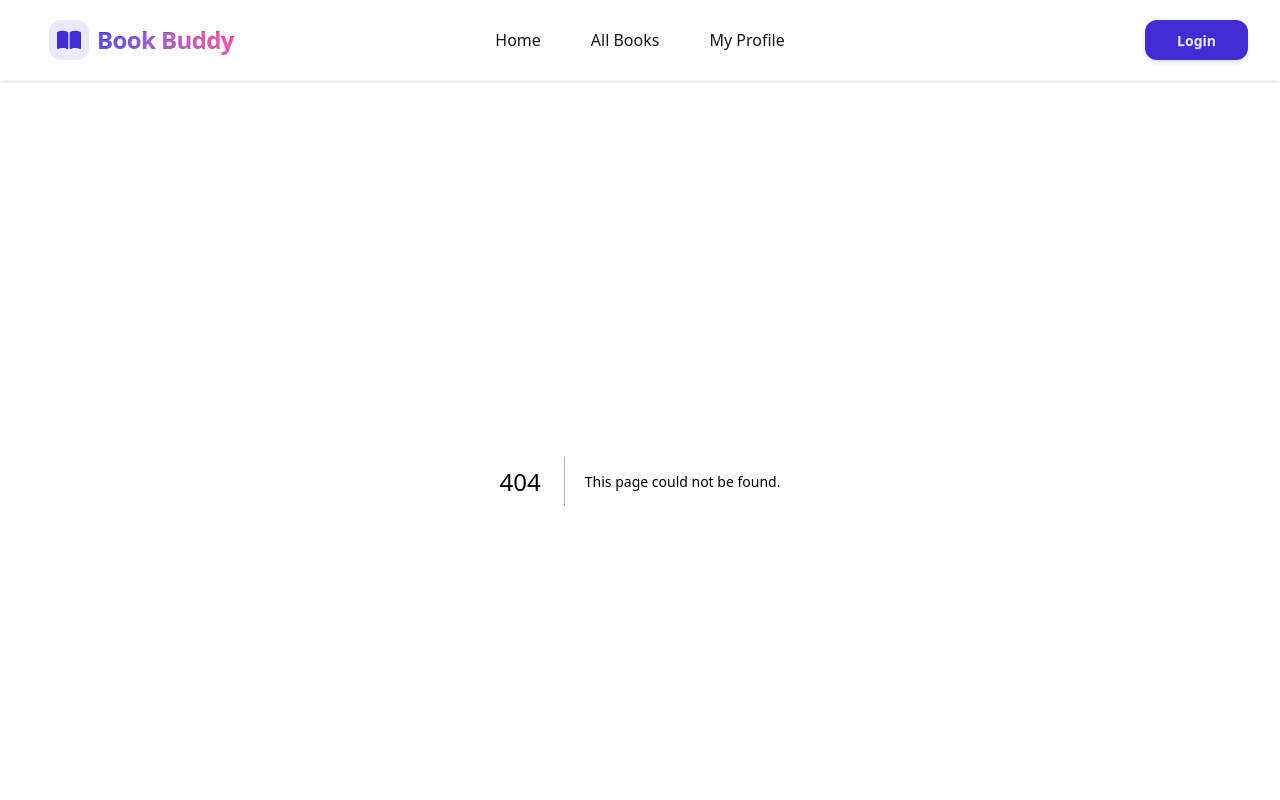
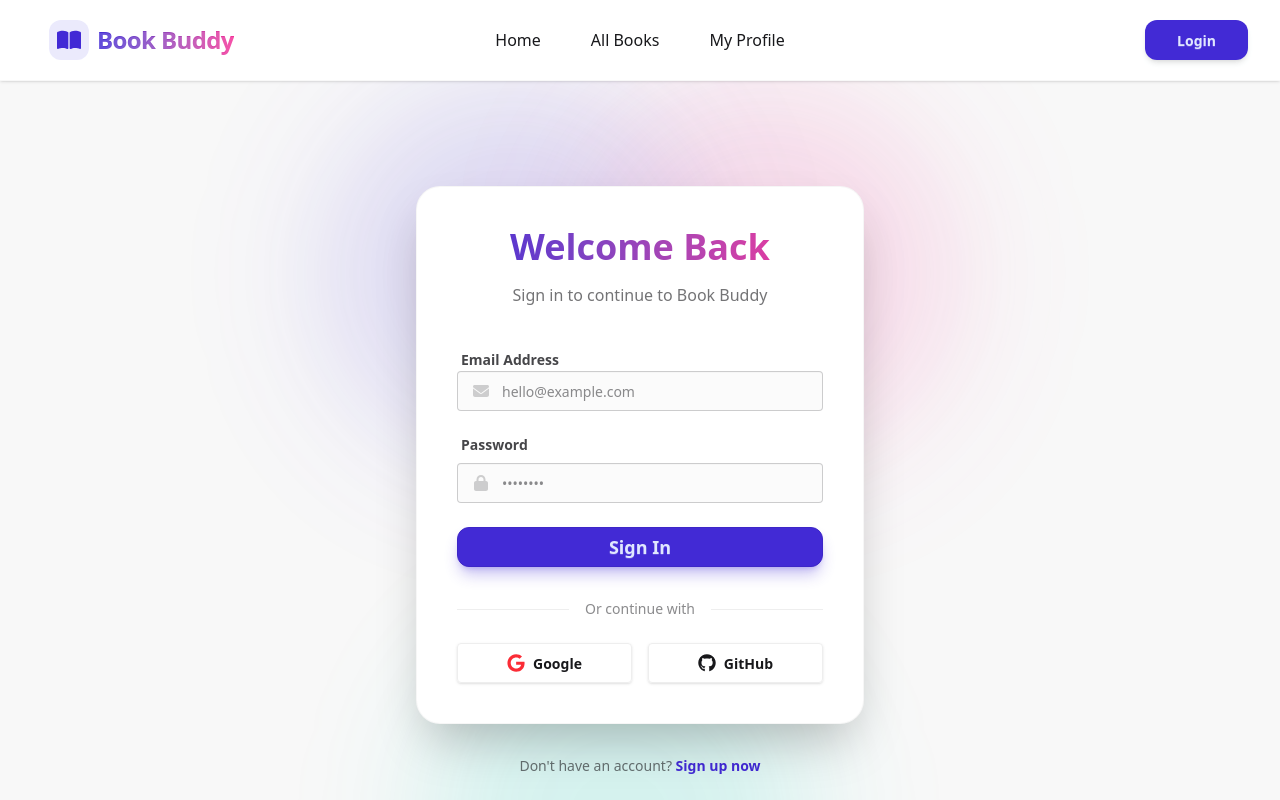
Before and after one commit to mahmudulhasanzb/A08-Book-Buddy, a Next.js app: page /login in a window 1280 px wide. Before the commit this address had no page. Shown: the top 800 px of the page. Built offline with nearby package versions, Linux system fonts and the light colour scheme.

Commit message:
added login page design

```diff
--- /dev/null
+++ b/src/app/(auth)/login/page.jsx
@@ -0,0 +1,113 @@
+"use client"
+import React from 'react';
+import Link from 'next/link';
+import { FaEnvelope, FaLock, FaGoogle, FaGithub } from 'react-icons/fa6';
+
+
+const LoginPage = () => {
+
+
+  return (
+    <div className="min-h-screen flex items-center justify-center bg-base-200 px-4 sm:px-6 lg:px-8 py-12 relative overflow-hidden">
+      {/* Background Decorative Blobs */}
+      <div className="absolute top-0 left-1/4 w-96 h-96 bg-primary/20 rounded-full mix-blend-multiply filter blur-3xl opacity-70 animate-blob"></div>
+      <div className="absolute top-0 right-1/4 w-96 h-96 bg-secondary/20 rounded-full mix-blend-multiply filter blur-3xl opacity-70 animate-blob animation-delay-2000"></div>
+      <div className="absolute -bottom-32 left-1/3 w-96 h-96 bg-accent/20 rounded-full mix-blend-multiply filter blur-3xl opacity-70 animate-blob animation-delay-4000"></div>
+
+      <div className="max-w-md w-full relative z-10">
+        <div className="bg-base-100 rounded-3xl shadow-2xl border border-base-300/50 p-8 sm:p-10 backdrop-blur-xl bg-opacity-90">
+          <div className="text-center mb-10">
+            <h1 className="text-4xl font-extrabold bg-linear-to-r from-primary to-secondary bg-clip-text text-transparent pb-2">
+              Welcome Back
+            </h1>
+            <p className="text-base-content/60 mt-2 font-medium">
+              Sign in to continue to Book Buddy
+            </p>
+          </div>
+
+          <form className="space-y-6">
+            <div className="space-y-2">
+              <label className="text-sm font-semibold text-base-content/80 ml-1">
+                Email Address
+              </label>
+              <div className="relative group">
+                <div className="absolute inset-y-0 left-0 pl-4 flex items-center pointer-events-none text-base-content/40 group-focus-within:text-primary transition-colors">
+                  <FaEnvelope />
+                </div>
+                <input
+                  type="email"
+                  className="input input-bordered w-full pl-11 bg-base-200/50 focus:bg-base-100 transition-all focus:ring-2 focus:ring-primary/20"
+                  placeholder="hello@example.com"
+                  required
+                />
+              </div>
+            </div>
+
+            <div className="space-y-2">
+              <div className="flex justify-between items-center">
+                <label className="text-sm font-semibold text-base-content/80 ml-1">
+                  Password
+                </label>
+              </div>
+              <div className="relative group">
+                <div className="absolute inset-y-0 left-0 pl-4 flex items-center pointer-events-none text-base-content/40 group-focus-within:text-primary transition-colors">
+                  <FaLock />
+                </div>
+                <input
+                  type="password"
+                  className="input input-bordered w-full pl-11 bg-base-200/50 focus:bg-base-100 transition-all focus:ring-2 focus:ring-primary/20"
+                  placeholder="••••••••"
+                  required
+                />
+              </div>
+            </div>
+            <div>
+              <button
+                type="submit"
+                className="btn btn-primary w-full rounded-xl text-lg font-bold shadow-lg shadow-primary/30 hover:shadow-primary/50 hover:-translate-y-0.5 transition-all duration-300"
+              >
+                Sign In
+              </button>
+            </div>
+          </form>
+
+          <div className="mt-8">
+            <div className="relative">
+              <div className="absolute inset-0 flex items-center">
+                <div className="w-full border-t border-base-300"></div>
+              </div>
+              <div className="relative flex justify-center text-sm">
+                <span className="px-4 bg-base-100 text-base-content/50 font-medium">
+                  Or continue with
+                </span>
+              </div>
+            </div>
+
+            <div className="mt-6 grid grid-cols-2 gap-4">
+              <button className="btn btn-outline border-base-300 hover:bg-base-200 hover:text-base-content hover:border-base-300 gap-2 w-full shadow-sm hover:-translate-y-0.5 transition-transform duration-300">
+                <FaGoogle className="text-red-500 text-lg" />
+                Google
+              </button>
+              <button className="btn btn-outline border-base-300 hover:bg-base-200 hover:text-base-content hover:border-base-300 gap-2 w-full shadow-sm hover:-translate-y-0.5 transition-transform duration-300">
+                <FaGithub className="text-lg" />
+                GitHub
+              </button>
+            </div>
+          </div>
+        </div>
+
+        <p className="text-center mt-8 text-base-content/60 font-medium text-sm">
+          Don't have an account?{' '}
+          <Link
+            href="/register"
+            className="font-bold text-primary hover:text-primary-focus hover:underline transition-colors"
+          >
+            Sign up now
+          </Link>
+        </p>
+      </div>
+    </div>
+  );
+};
+
+export default LoginPage;
```
